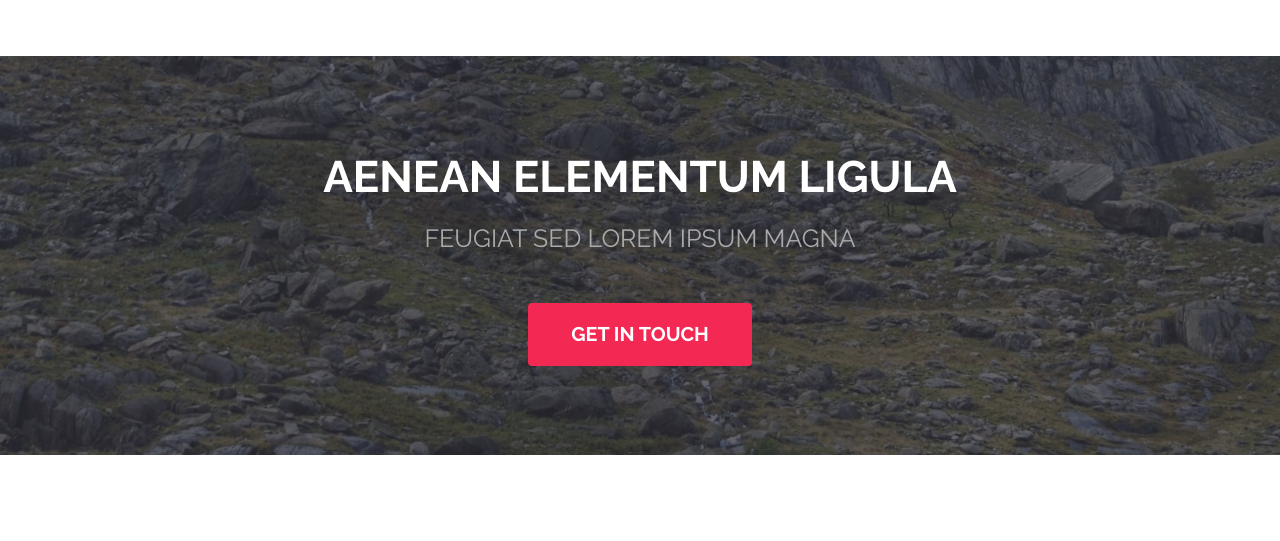
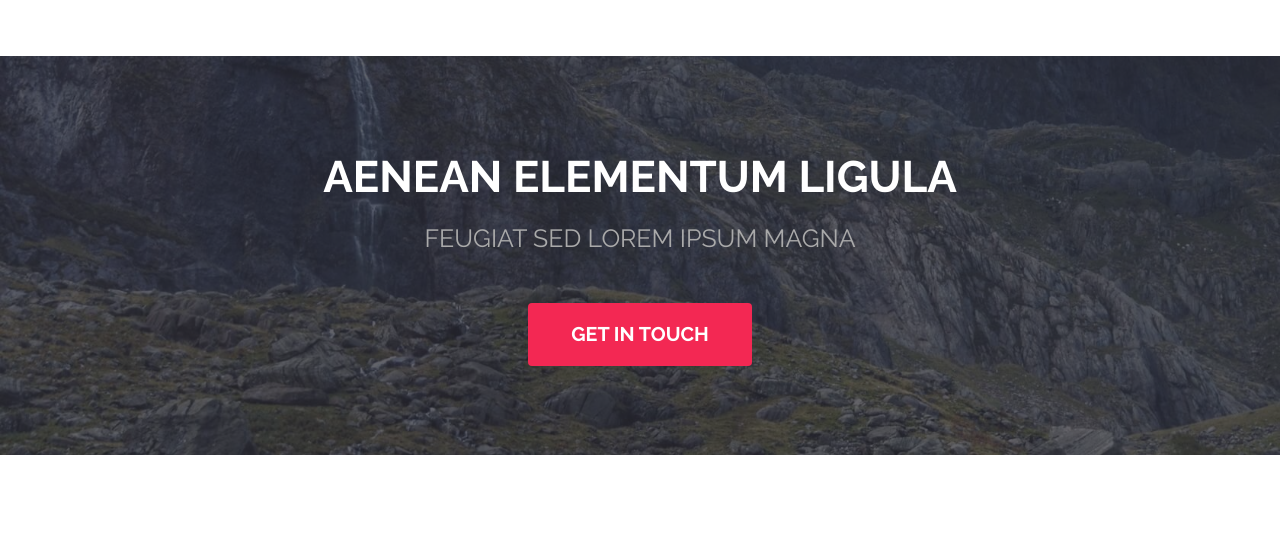
Before and after one commit to owl666/spatial, a plain HTML site: page index.html in a window 1280 px wide. Shown: the part 2972-3513 px from the top of the page. Drawn offline with Linux system fonts and the light colour scheme.

Commit message:
background for 4 block

```diff
--- a/css/style.css
+++ b/css/style.css
@@ -252,7 +252,12 @@ input[type="button"]:hover,
 /* Section Style 3 */
 
 .style3 {
-	background-color: transparent;
+	/*background-color: transparent;*/
+	background-position: center center;
+	background-size: cover;
+	background-attachment: fixed;
+	background-image: url('../img/overlay.png'), url('../img/banner.jpg');
+
 }
 .style3 .section {
 	padding-bottom: 50px;
```
